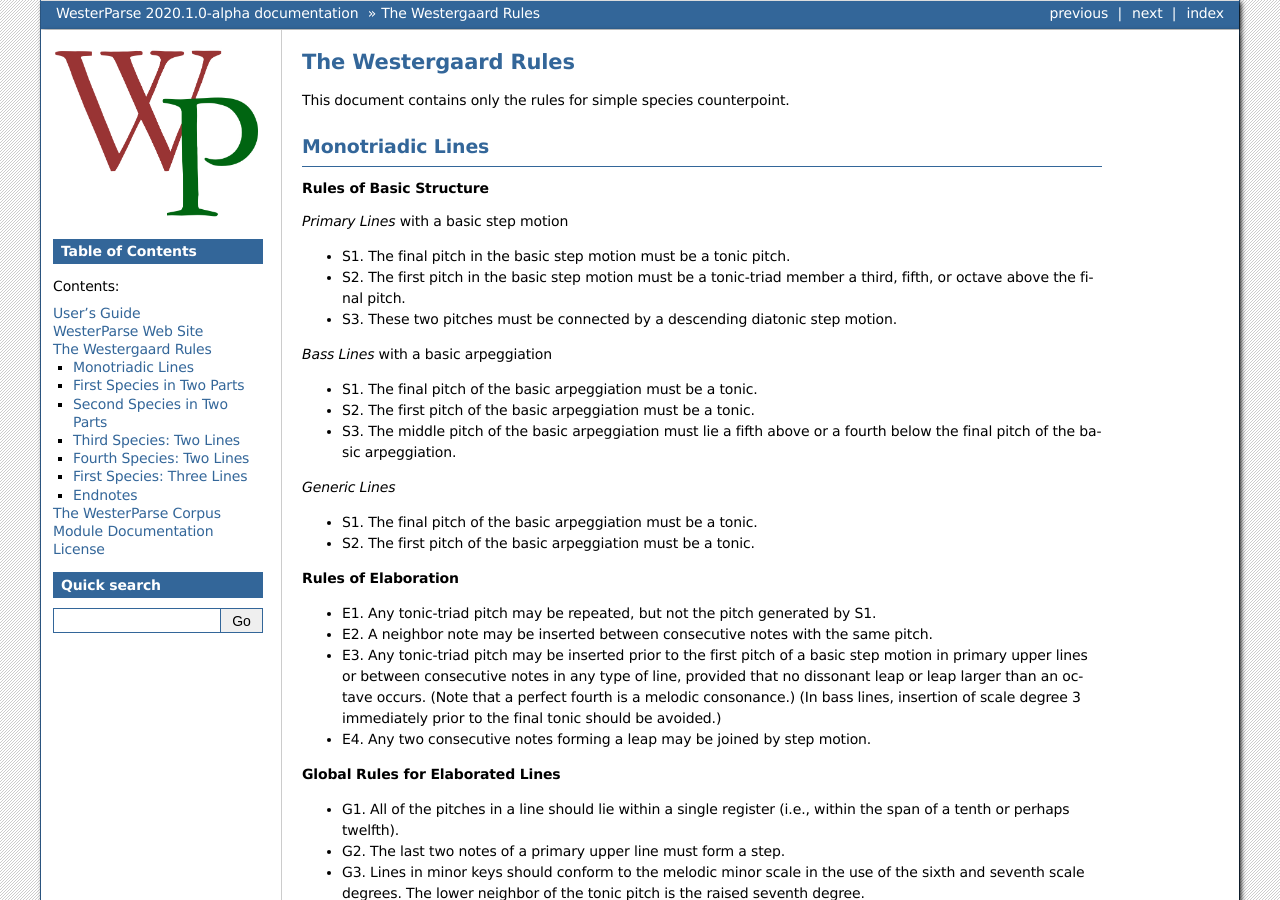
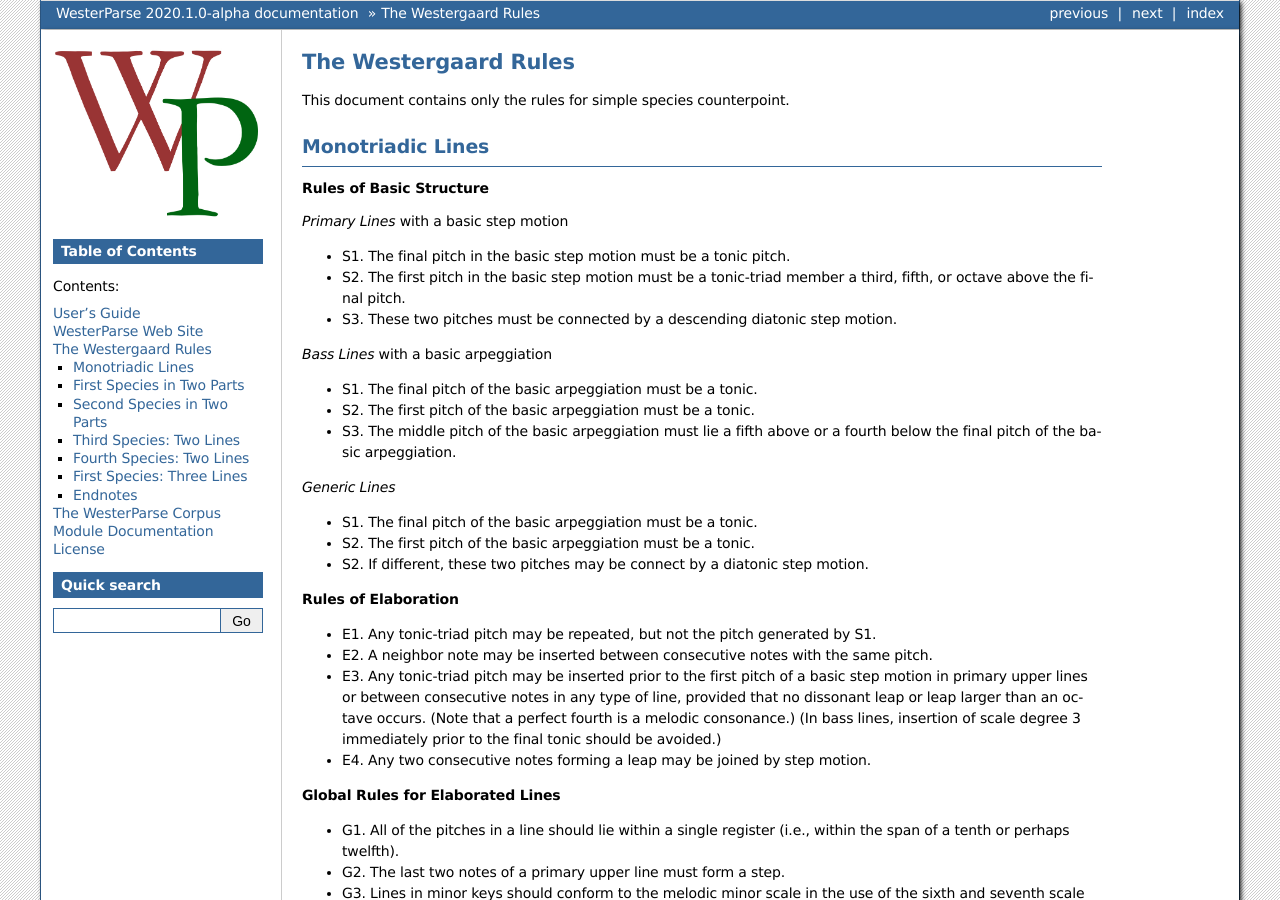
Before and after one commit to snarrenberg/westerparse, a Sphinx documentation site: the page built from docs/speciesrules.rst, in a window 1280 px wide and 900 px high. Built offline with Sphinx 7.4.7, drawn with Linux system fonts in a browser that asks for light colours; pages that are not in the unit, such as notebooks, are missing from menus.

Commit message:
upd rules

```diff
--- a/docs/speciesrules.rst
+++ b/docs/speciesrules.rst
@@ -28,6 +28,7 @@
 
 * S1. The final pitch of the basic arpeggiation must be a tonic.
 * S2. The first pitch of the basic arpeggiation must be a tonic.
+* S2. If different, these two pitches may be connect by a diatonic step motion.
 
 
 **Rules of Elaboration**
@@ -207,8 +208,8 @@
 
   * A leap of a fourth may occur off the beat to on the beat if either
 
-     #. one of the notes in the fourth forms a second or seventh with the contiguous whole note, or
-     #. the pitch of either the immediately preceding off-the-beat note or the preceding on-the-beat note lies a step away from the pitch of the second note of the fourth.
+      #. one of the notes in the fourth forms a second or seventh with the contiguous whole note, or
+      #. the pitch of either the immediately preceding off-the-beat note or the preceding on-the-beat note lies a step away from the pitch of the second note of the fourth.
 
 #. When the whole-note line occurs in the bass:
 
```
